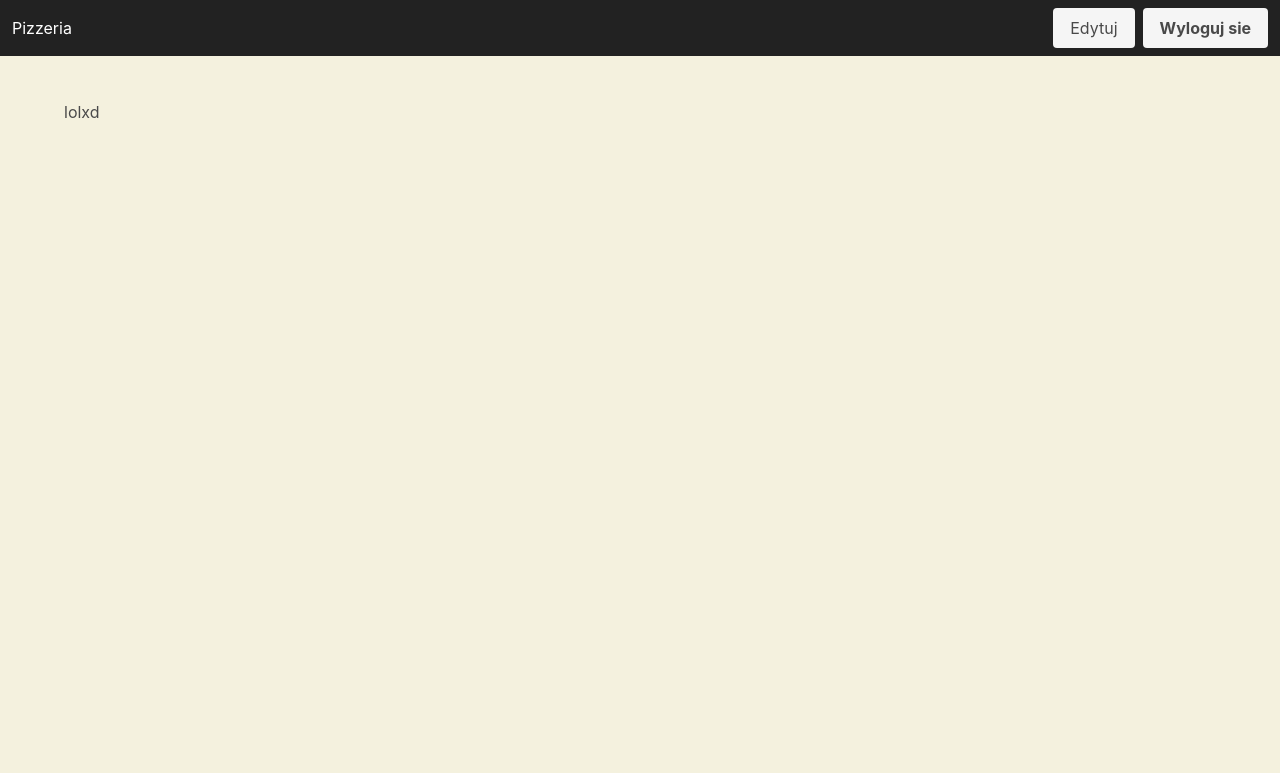
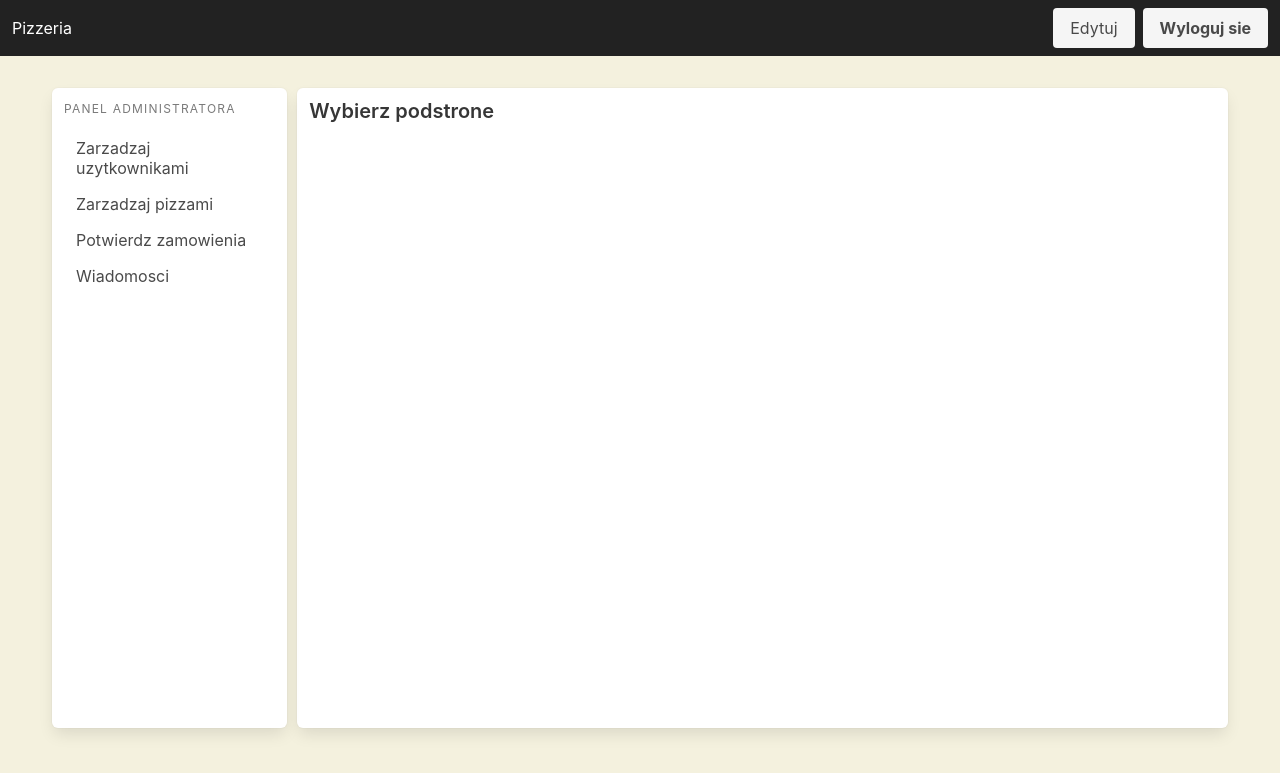
Before and after one commit to Xem0n/pizza, a PHP site: page /admin.php in a window 1280 px wide. Shown: the top 773 px of the page. Run offline with PHP 8.4, Linux system fonts and the light colour scheme; the visitor is signed in with stand-in values (Sample User, id 1).

Commit message:
show subpages

```diff
--- a/admin.php
+++ b/admin.php
@@ -10,9 +10,70 @@ if (($_SESSION["user"] ?? null) == NULL || $_SESSION["user"]->role == "user") {
 
 $user = $_SESSION["user"];
 
+$pages = [
+    "users" => [
+        "file" => "users.php",
+        "name" => "Zarzadzaj uzytkownikami"
+    ],
+    "pizza" => [
+        "file" => "pizza.php",
+        "name" => "Zarzadzaj pizzami"
+    ],
+    "orders" => [
+        "file" => "orders.php",
+        "name" => "Potwierdz zamowienia"
+    ],
+    "messages" => [
+        "file" => "messages.php",
+        "name" => "Wiadomosci"
+    ]
+];
+
+$active_page = $_GET["page"] ?? "";
+
 ?>
 
-lolxd
+<div class="columns is-8">
+    <div class="column is-one-fifth box">
+        <aside class="menu">
+            <p class="menu-label">
+                Panel administratora
+            </p>
+
+            <ul class="menu-list">
+                <?php
+
+                foreach ($pages as $key => $page) {
+                    $is_active = $active_page == $key ? "is-active" : "";
+
+                    ?>
+
+                    <li><a class="<?= $is_active ?>" href="admin.php?page=<?= $key ?>"><?= $page["name"] ?></a></li>
+
+                    <?php
+                }
+
+                ?>
+            </ul>
+        </aside>
+    </div>
+
+    <div class="column box">
+        <?php
+
+        if (isset($pages[$active_page])) {
+            include_once "admin/" . $pages[$active_page]["file"];
+        } else {
+            ?>
+
+            <h5 class="title is-5">Wybierz podstrone</h5>
+
+            <?php
+        }
+
+        ?>
+    </div>
+</div>
 
 <?php
 
```
